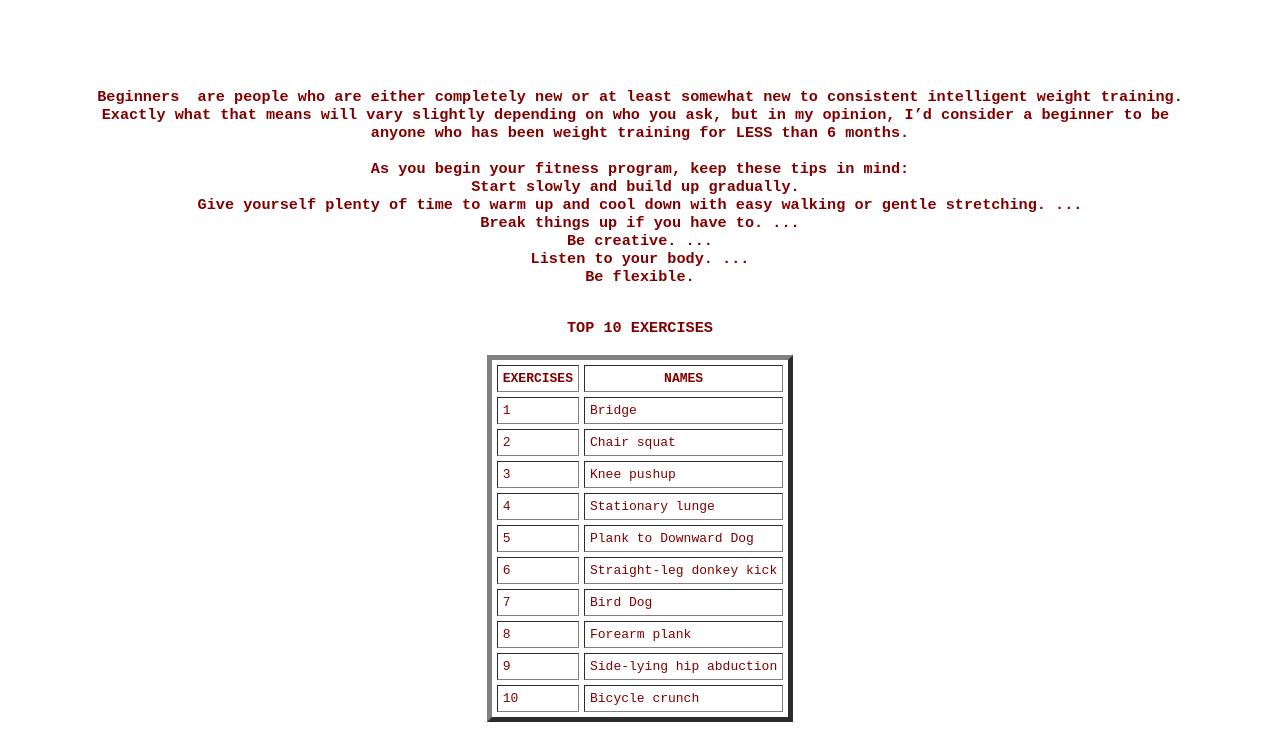
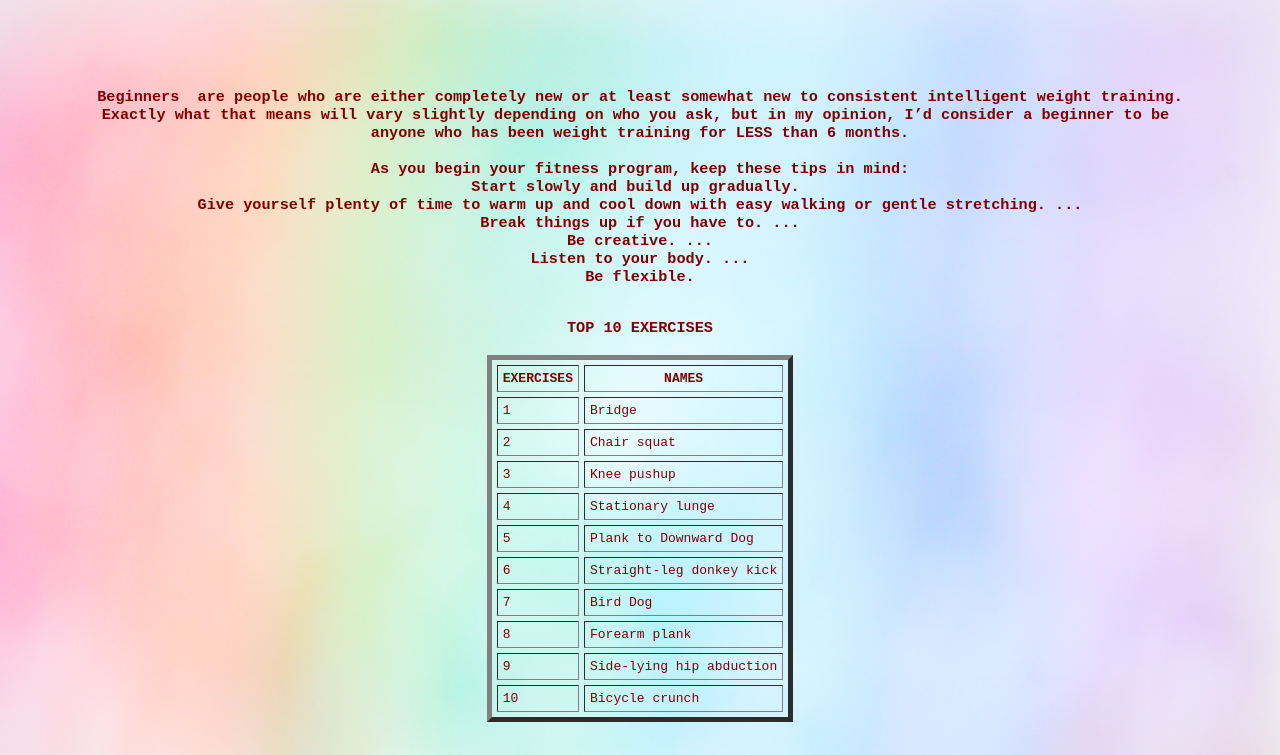
Before and after one commit to paulshaoli/HTML-PROJECT, a plain HTML site: page beginners.html in a window 1280 px wide. Shown: the part 60-815 px from the top of the page. Drawn offline with Linux system fonts and the light colour scheme; grey boxes are pictures that could not be loaded.

Commit message:
Update beginners.html

```diff
--- a/beginners.html
+++ b/beginners.html
@@ -21,7 +21,7 @@
 	}
 
 	body {
-		background-image: url('begin.jpg');
+		background-image: url('images/begin.jpg');
 		background-repeat: no-repeat;
 		background-attachment: fixed;
 		background-size: cover;
```
